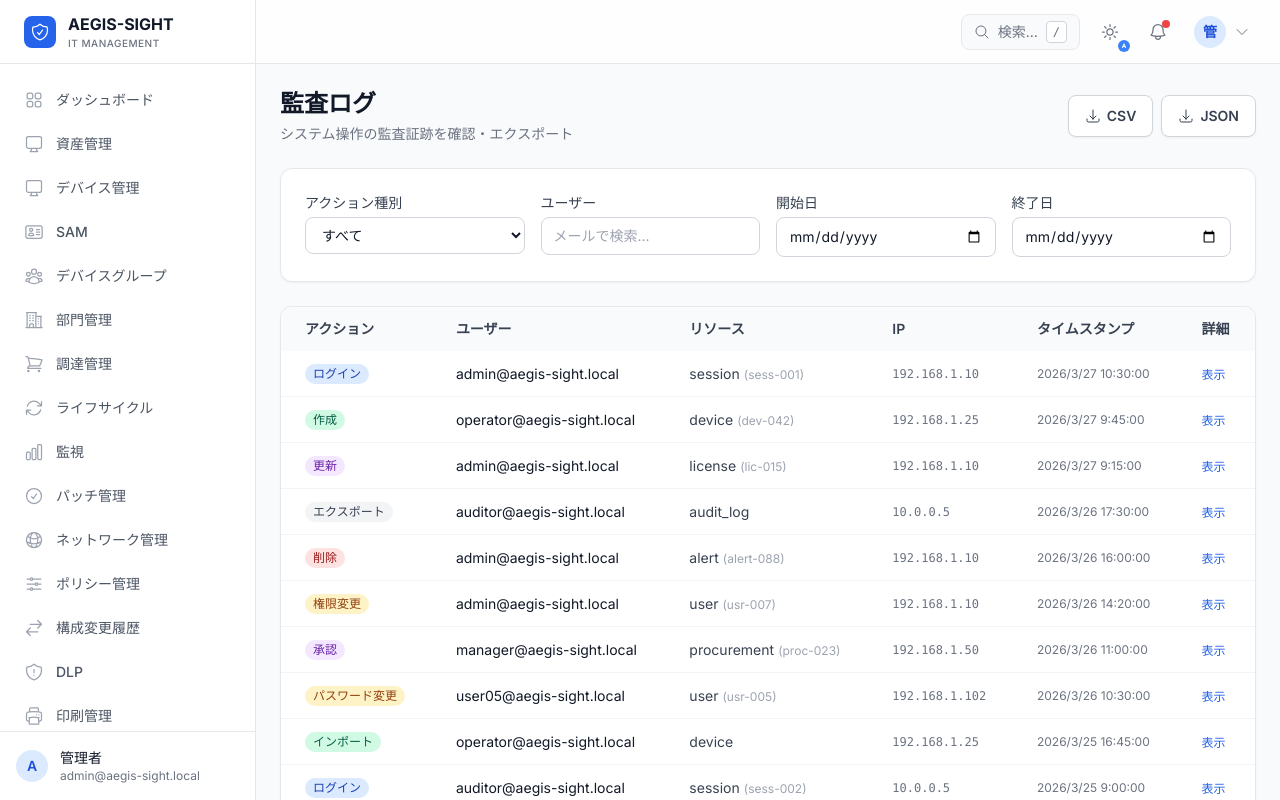
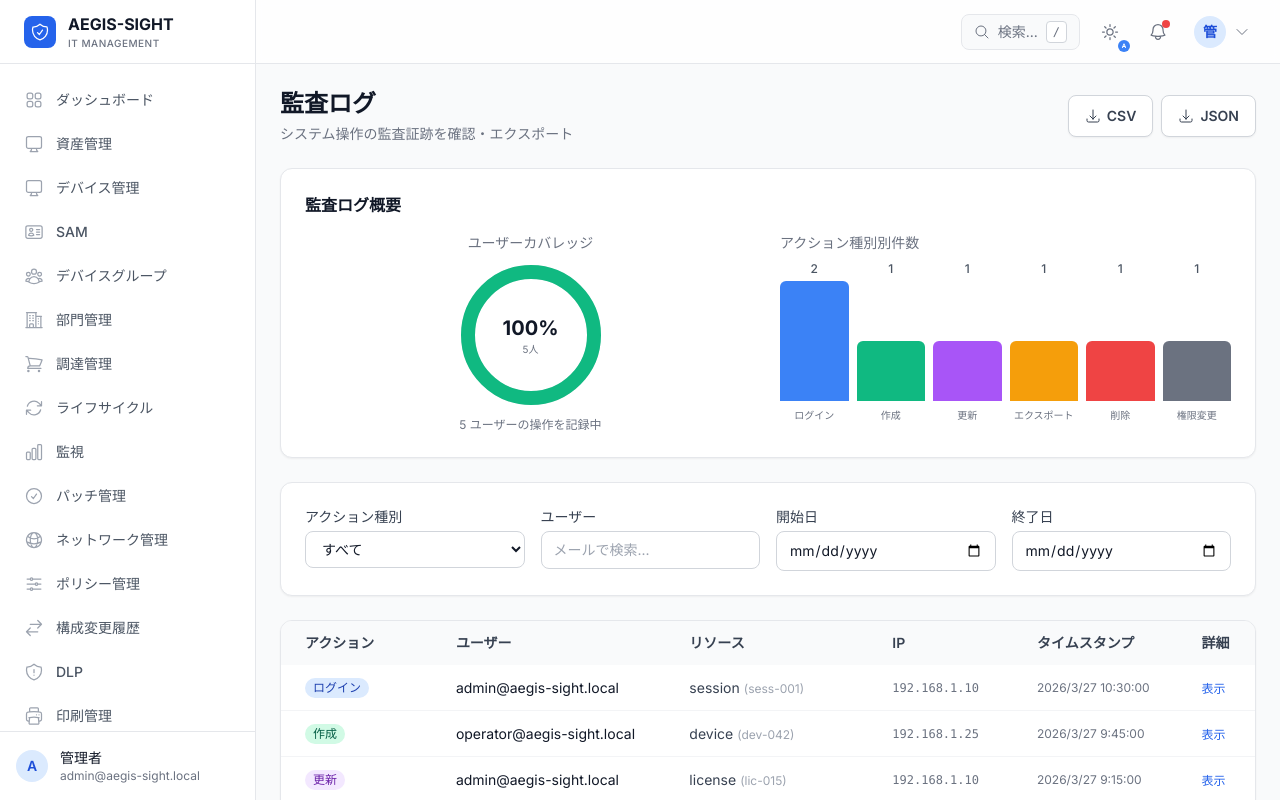
Before and after one commit to Kensan196948G/AEGIS-SIGHT, a Next.js app in the folder aegis-sight-web/: page /dashboard/audit in a window 1280 px wide. Shown: the top 800 px of the page. Built offline with nearby package versions, Linux system fonts and the light colour scheme.

Commit message:
feat: Phase D-15 監査ログ DonutChart+BarChart（ユーザーカバレッジ・アクション種別別件数）
Co-Authored-By: Claude Sonnet 4.6 <noreply@anthropic.com>

```diff
--- a/aegis-sight-web/app/dashboard/audit/page.tsx
+++ b/aegis-sight-web/app/dashboard/audit/page.tsx
@@ -2,6 +2,7 @@
 
 import { useState } from 'react';
 import { Badge } from '@/components/ui/badge';
+import { DonutChart, BarChart } from '@/components/ui/chart';
 
 // ---------------------------------------------------------------------------
 // Mock Data
@@ -150,6 +151,43 @@ export default function AuditLogPage() {
           </button>
         </div>
       </div>
+
+      {/* 監査ログ概要チャート */}
+      {(() => {
+        const actionCounts: Record<string, number> = {};
+        mockLogs.forEach(log => {
+          actionCounts[log.action] = (actionCounts[log.action] || 0) + 1;
+        });
+        const uniqueUsers = new Set(mockLogs.map(l => l.user)).size;
+        const userCoverage = Math.round((uniqueUsers / 5) * 100); // 5 = total registered users estimate
+        const coverageColor = userCoverage >= 80 ? '#10b981' : userCoverage >= 60 ? '#f59e0b' : '#ef4444';
+        const topActions = Object.entries(actionCounts)
+          .sort((a, b) => b[1] - a[1])
+          .slice(0, 6)
+          .map(([action, count], i) => ({
+            label: actionLabel(action),
+            value: count,
+            color: ['bg-blue-500', 'bg-emerald-500', 'bg-purple-500', 'bg-amber-500', 'bg-red-500', 'bg-gray-500'][i] || 'bg-gray-400',
+          }));
+        return (
+          <div className="aegis-card">
+            <h2 className="mb-4 text-base font-semibold text-gray-900 dark:text-white">監査ログ概要</h2>
+            <div className="grid grid-cols-1 gap-6 md:grid-cols-2">
+              <div className="flex flex-col items-center gap-3">
+                <p className="text-sm font-medium text-gray-500 dark:text-gray-400">ユーザーカバレッジ</p>
+                <DonutChart value={userCoverage} max={100} size={140} strokeWidth={14} color={coverageColor} label={`${uniqueUsers}人`} />
+                <p className="text-xs text-gray-500 dark:text-gray-400">
+                  {uniqueUsers} ユーザーの操作を記録中
+                </p>
+              </div>
+              <div className="flex flex-col gap-2">
+                <p className="text-sm font-medium text-gray-500 dark:text-gray-400">アクション種別別件数</p>
+                <BarChart data={topActions} maxValue={Math.max(...topActions.map(a => a.value))} height={160} showValues />
+              </div>
+            </div>
+          </div>
+        );
+      })()}
 
       {/* Filters */}
       <div className="aegis-card">
```
